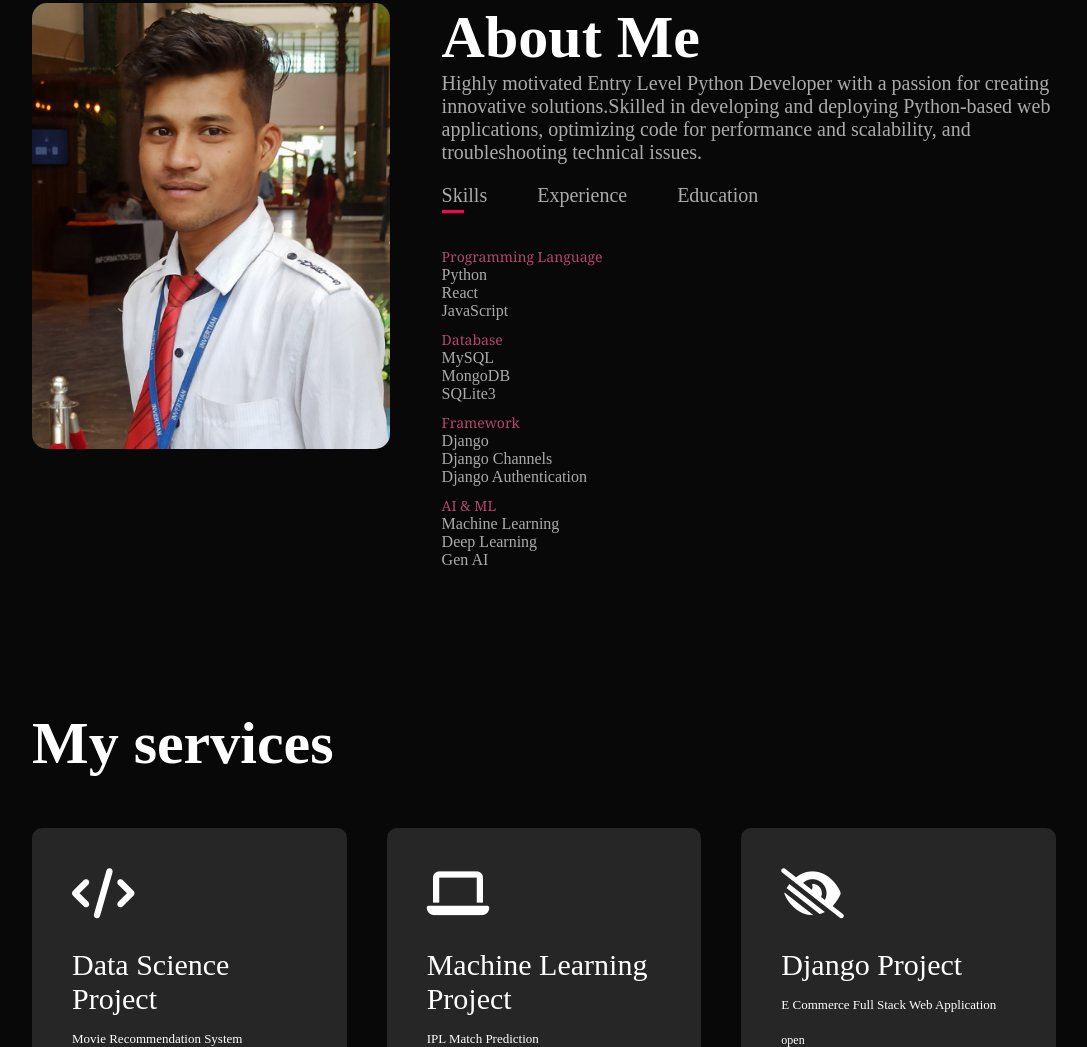
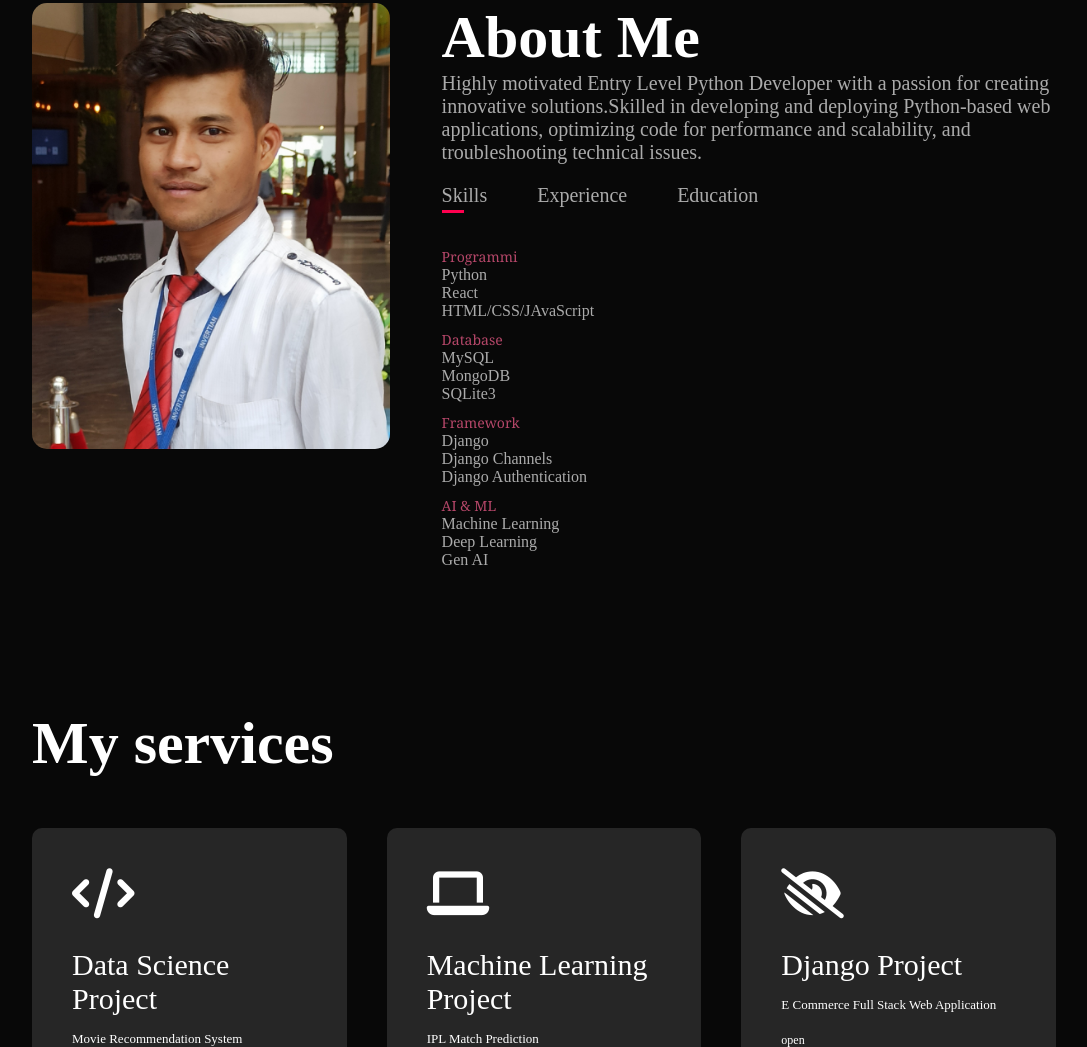
Before and after one commit to datamind321/portfolio-website, a plain HTML site: page index.html in a window 1280 px wide. Shown: the part 887-1934 px from the top of the page, without its empty margins (96-1183 px from the left). Drawn offline with Linux system fonts and the light colour scheme.

Commit message:
Update index.html

```diff
--- a/index.html
+++ b/index.html
@@ -64,7 +64,7 @@
 
                     <div class="tab-contents active-tab" id="skills">
                         <ul>
-                            <li><span>Programming Language</span><br>Python<br>React<br>JavaScript</li>
+                            <li><span>Programmi</span><br>Python<br>React<br>HTML/CSS/JAvaScript</li>
                             <li><span>Database</span><br>MySQL<br>MongoDB<br>SQLite3</li>
                             <li><span>Framework</span><br>Django<br>Django Channels<br>Django Authentication
                         </li>
```
